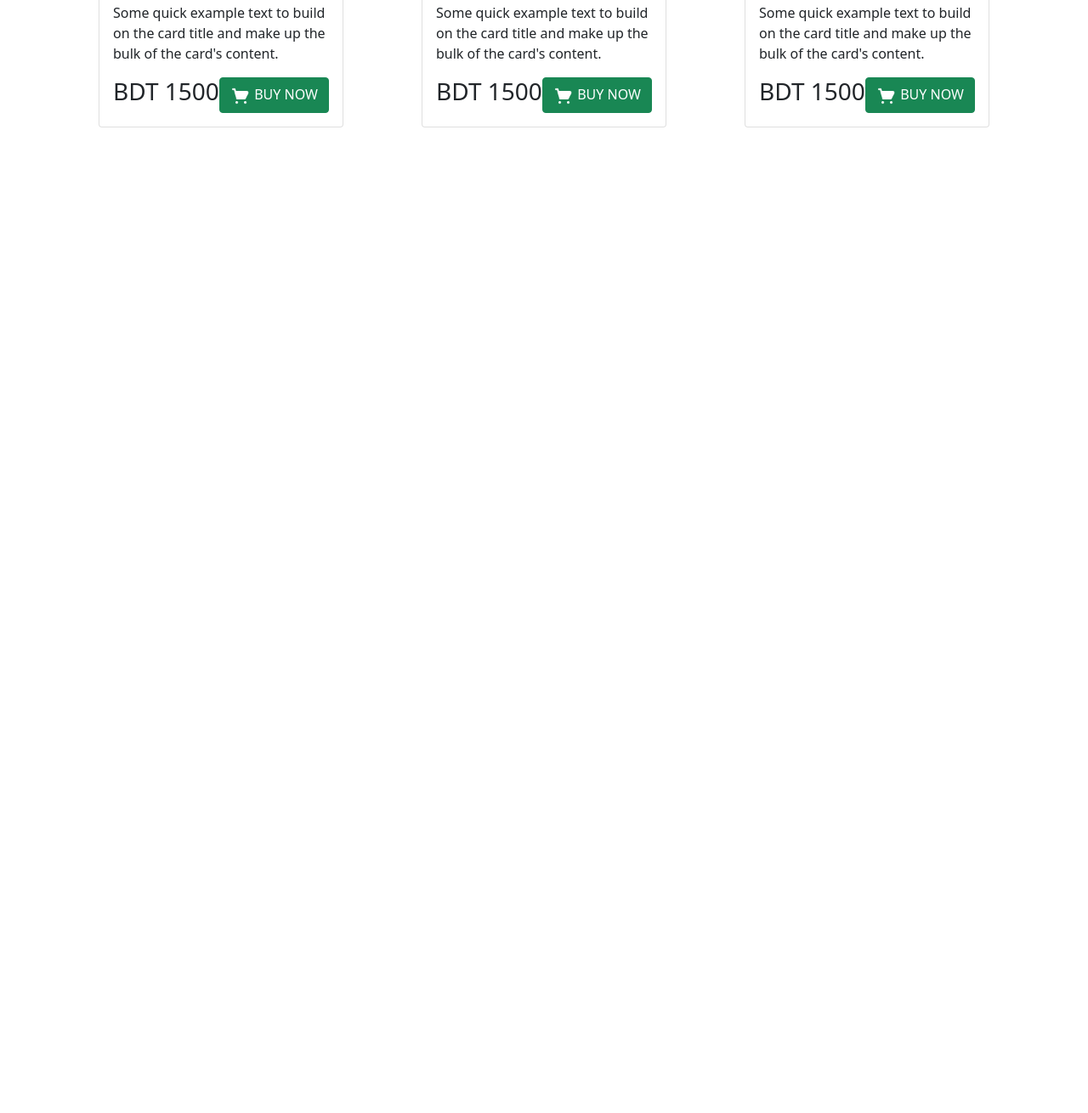
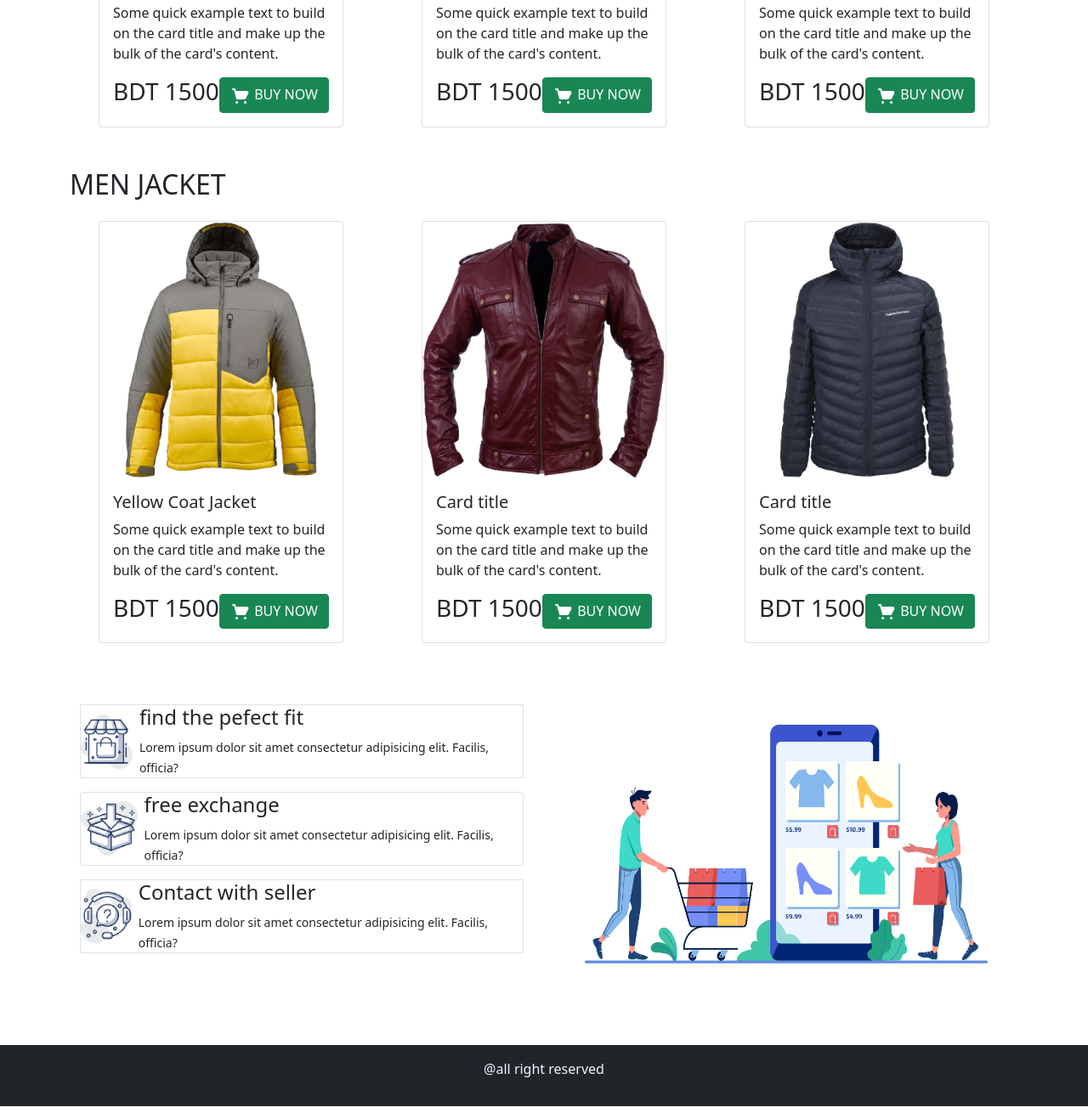
Before and after one commit to tusher112/penguine-fashion, a plain HTML site: page index.html in a window 1280 px wide. Shown: the part 1134-2444 px from the top of the page at 85% size. Before the commit the page ends 1284 px from the top, so only its background shows below. Drawn offline with nearby package versions, Linux system fonts and the light colour scheme.

Commit message:
men jaclet and extra part

```diff
--- a/index.html
+++ b/index.html
@@ -12,13 +12,18 @@
 </head>
 <style>
     @media screen and (max-width: 600px) {
-   .woman-jacket{
+        .woman-jacket {
             display: flex;
             justify-content: center;
         }
+
+        .contact {
+            display: flex;
+            flex-direction: row !important;
         }
+    }
+</style>
 
-    </style>
 <body style="color:#F3F1FF">
     <header class="container text-white">
         <nav class="navbar navbar-expand-lg navbar-light bg-light">
@@ -73,7 +78,7 @@
                     BUY NOW</button>
             </div>
             <div class="col-12 col-md-12 col-lg-6 justify-center">
-                <img src="images/model.png" alt="">
+                <img class="img-fluid" src="images/model.png" alt="">
 
             </div>
         </div>
@@ -81,8 +86,8 @@
 
     <section>
         <div class="container mt-5 text-dark ">
-            <h2  class="woman-jacket pb-3">WOMEN JACKET</h2>
-            <div class="row gb-4 ">
+            <h2 class="woman-jacket pb-3">WOMEN JACKET</h2>
+            <div class="row gy-4 ">
                 <div class="col-lg-4 col-12 col-sm-12 col-md-12  d-flex justify-content-center">
                     <div class="card" style="width: 18rem;">
                         <img src="images/jacket-1.png" class="card-img-top" alt="...">
@@ -91,7 +96,8 @@
                             <p class="card-text text-dark">Some quick example text to build on the card title and make
                                 up the bulk of the card's content.</p>
                             <div class="d-flex justify-content-around">
-                                <h3>BDT 1500</h3> <button class="btn btn-success" type="button"> <img src="icons/shopping-cart 1.png" width="24" alt="">
+                                <h3>BDT 1500</h3> <button class="btn btn-success" type="button"> <img
+                                        src="icons/shopping-cart 1.png" width="24" alt="">
                                     BUY NOW</button>
                             </div>
                         </div>
@@ -106,7 +112,8 @@
                             <p class="card-text">Some quick example text to build on the card title and make up the bulk
                                 of the card's content.</p>
                             <div class="d-flex justify-content-around">
-                                    <h3>BDT 1500</h3> <button class="btn btn-success" type="button"> <img src="icons/shopping-cart 1.png" width="24" alt="">
+                                <h3>BDT 1500</h3> <button class="btn btn-success" type="button"> <img
+                                        src="icons/shopping-cart 1.png" width="24" alt="">
                                     BUY NOW</button>
                             </div>
                         </div>
@@ -120,7 +127,67 @@
                             <p class="card-text">Some quick example text to build on the card title and make up the bulk
                                 of the card's content.</p>
                             <div class="d-flex justify-content-around">
-                                    <h3>BDT 1500</h3> <button class="btn btn-success" type="button"> <img src="icons/shopping-cart 1.png" width="24" alt="">
+                                <h3>BDT 1500</h3> <button class="btn btn-success" type="button"> <img
+                                        src="icons/shopping-cart 1.png" width="24" alt="">
+                                    BUY NOW</button>
+                            </div>
+                        </div>
+                    </div>
+                </div>
+            </div>
+        </div>
+
+
+
+        <!-- mens jacket -->
+        <section>
+            <div class="container my-5 text-dark ">
+                <h2 class="woman-jacket pb-3">MEN JACKET</h2>
+                <div class="row gy-4 ">
+                    <div class="col-lg-4 col-12 col-sm-12 col-md-12  d-flex justify-content-center">
+                        <div class="card" style="width: 18rem;">
+                            <img src="images/jacket-4.png" class="card-img-top" alt="...">
+                            <div class="card-body">
+                                <h5 class="card-title">Yellow Coat Jacket</h5>
+                                <p class="card-text text-dark">Some quick example text to build on the card title and
+                                    make
+                                    up the bulk of the card's content.</p>
+                                <div class="d-flex justify-content-around">
+                                    <h3>BDT 1500</h3> <button class="btn btn-success" type="button"> <img
+                                            src="icons/shopping-cart 1.png" width="24" alt="">
+                                        BUY NOW</button>
+                                </div>
+                            </div>
+                        </div>
+
+                    </div>
+                    <div class="col-lg-4 col-12 col-sm-12 col-md-12  d-flex justify-content-center">
+                        <div class="card" style="width: 18rem;">
+                            <img src="images/jacket-5.png" class="card-img-top" alt="...">
+                            <div class="card-body">
+                                <h5 class="card-title">Card title</h5>
+                                <p class="card-text">Some quick example text to build on the card title and make up the
+                                    bulk
+                                    of the card's content.</p>
+                                <div class="d-flex justify-content-around">
+                                    <h3>BDT 1500</h3> <button class="btn btn-success" type="button"> <img
+                                            src="icons/shopping-cart 1.png" width="24" alt="">
+                                        BUY NOW</button>
+                                </div>
+                            </div>
+                        </div>
+                    </div>
+                    <div class="col-lg-4 col-12 col-sm-12 col-md-12  d-flex justify-content-center">
+                        <div class="card" style="width: 18rem;">
+                            <img src="images/jacket-6.png" class="card-img-top" alt="...">
+                            <div class="card-body">
+                                <h5 class="card-title">Card title</h5>
+                                <p class="card-text">Some quick example text to build on the card title and make up the
+                                    bulk
+                                    of the card's content.</p>
+                                <div class="d-flex justify-content-around">
+                                    <h3>BDT 1500</h3> <button class="btn btn-success" type="button"> <img
+                                            src="icons/shopping-cart 1.png" width="24" alt="">
                                         BUY NOW</button>
                                 </div>
                             </div>
@@ -129,8 +196,52 @@
                 </div>
             </div>
         </section>
+        <!-- mens jacket end     -->
 
-    <footer>
+    </section>
+
+    <section class="container my-5 text-dark">
+        <div class="row contact">
+
+            <div class=" col-12 col-lg-6 col-sm-12 p-4 ">
+                <div class="d-flex border border-1">
+                    <div class="img-fluid d-flex align-items-center me-2"> <img src="images/house.png" height="64"
+                            alt="">
+                    </div>
+                    <div>
+                        <h4>find the pefect fit</h4>
+                        <small>Lorem ipsum dolor sit amet consectetur adipisicing elit. Facilis, officia?</small>
+                    </div>
+                </div>
+                <div class="d-flex border border-1 rounded my-3">
+                    <div class="img-fluid d-flex align-items-center me-2"> <img src="images/box.png" height="64" alt="">
+                    </div>
+                    <div>
+                        <h4>free exchange</h3>
+                            <small>Lorem ipsum dolor sit amet consectetur adipisicing elit. Facilis, officia?</small>
+                    </div>
+                </div>
+                <div class="d-flex border border-1 ">
+                    <div class="img-fluid d-flex align-items-center me-2"> <img src="images/question.png" height="64"
+                            alt="">
+                    </div>
+                    <div>
+                        <h4>Contact with seller</h4>
+                        <small>Lorem ipsum dolor sit amet consectetur adipisicing elit. Facilis, officia?</small>
+                    </div>
+                </div>
+
+            </div>
+            <div class="col-12 col-lg-6 col-sm-12 p-5">
+
+                <img class="img-fluid" src="images/shopping.png" alt="">
+            </div>
+        </div>
+
+    </section>
+
+    <footer class="bg bg-dark py-3 mb-2 d-flex justify-content-center ">
+        <p>@all right reserved</p>
 
     </footer>
     <script src="https://cdn.jsdelivr.net/npm/bootstrap@5.1.3/dist/js/bootstrap.bundle.min.js"
```
Lines whose indentation alone changed are shown as unchanged.
